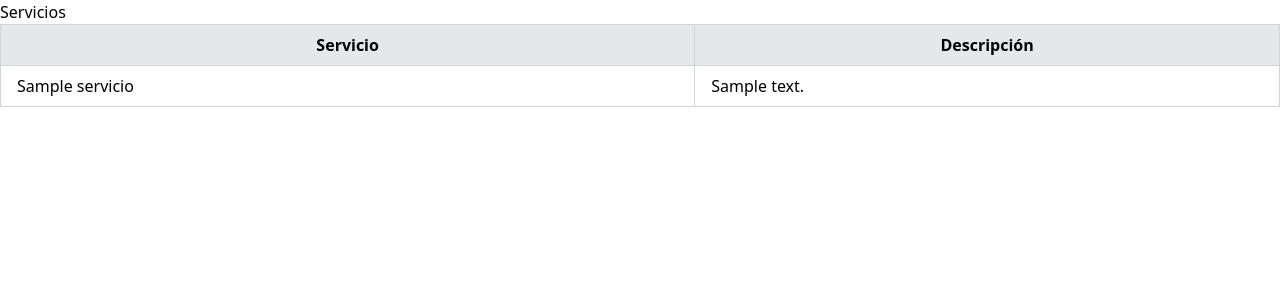
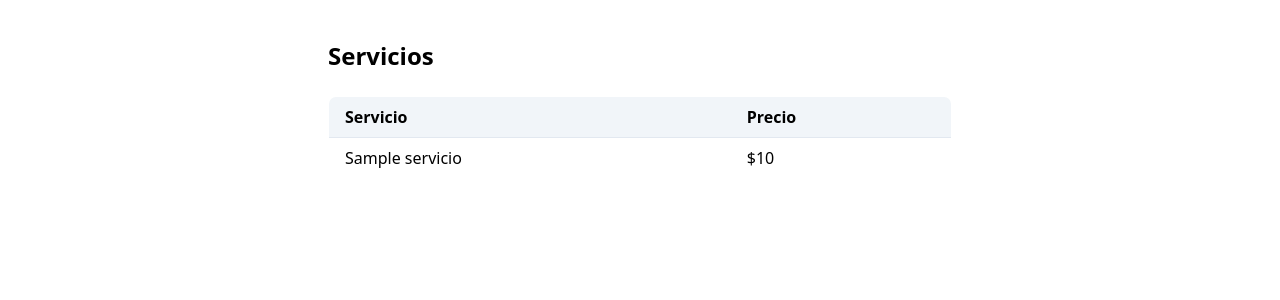
Before and after one commit to coronadocordovar-png/CRUD_admin_servicios_aivin_CoronadoCordovaRene, a Django app: template core/templates/core/servicios.html in a window 1280 px wide. Shown: the top 300 px of the page. Run offline with Django 5.2, Linux system fonts and the light colour scheme; the template is opened without the code that fills it: most values are stand-ins (such as "Sample title", 1, 10 or a date in 2020); some libraries are stand-ins or nearby versions.

Commit message:
Actualiza proyecto Django

```diff
--- a/core/templates/core/servicios.html
+++ b/core/templates/core/servicios.html
@@ -3,29 +3,31 @@
 <head>
   <meta charset="UTF-8">
   <title>Servicios</title>
+  <!-- mismo Play CDN de Tailwind que usaste en la Semana 2 -->
   <script src="https://cdn.tailwindcss.com"></script>
 </head>
-<body>
-
-    <h1>Servicios</h1>
-
-    <table class="min-w-full border border-gray-300">
-        <thead>
+<body class="max-w-2xl mx-auto py-10 px-6">
+  <h1 class="text-2xl font-bold mb-6">Servicios</h1>
+  <!-- table w-full: la tabla ocupa todo el ancho del contenedor -->
+  <table class="w-full border border-slate-200 rounded-lg overflow-hidden">
+    <thead class="bg-slate-100">
       <tr>
-                <th class="border border-gray-300 px-4 py-2 bg-gray-200">Servicio</th>
-                <th class="border border-gray-300 px-4 py-2 bg-gray-200">Descripción</th>
+        <th class="text-left px-4 py-2">Servicio</th>
+        <th class="text-left px-4 py-2">Precio</th>
       </tr>
     </thead>
-
     <tbody>
+      <!-- {% for servicio in servicios %}: repite este <tr> una vez por cada elemento de la lista -->
       {% for servicio in servicios %}
-            <tr>
-                <td class="border border-gray-300 px-4 py-2">{{ servicio.nombre }}</td>
-                <td class="border border-gray-300 px-4 py-2">{{ servicio.descripcion }}</td>
+      <tr class="border-t border-slate-200">
+        <!-- {{ servicio.nombre }}: accede a la clave 'nombre' del diccionario actual -->
+        <td class="px-4 py-2">{{ servicio.nombre }}</td>
+        <!-- {{ servicio.precio }}: accede a la clave 'precio' del diccionario actual -->
+        <td class="px-4 py-2">${{ servicio.precio }}</td>
       </tr>
+      <!-- {% endfor %}: cierra el bucle, obligatorio en Django (a diferencia de Python) -->
       {% endfor %}
     </tbody>
   </table>
-
 </body>
 </html>
```
Lines whose indentation alone changed are shown as unchanged.
